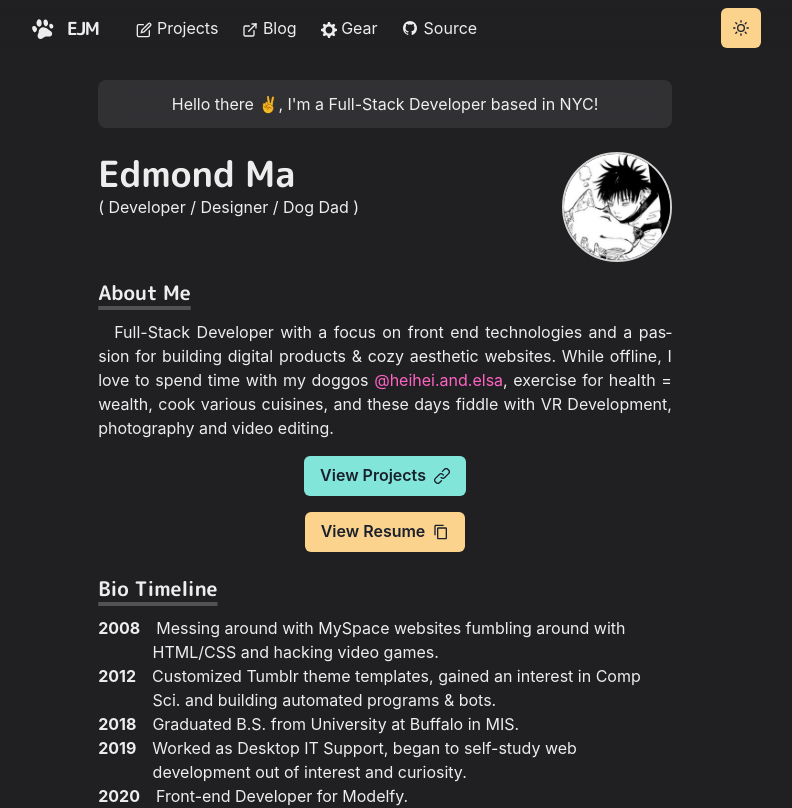
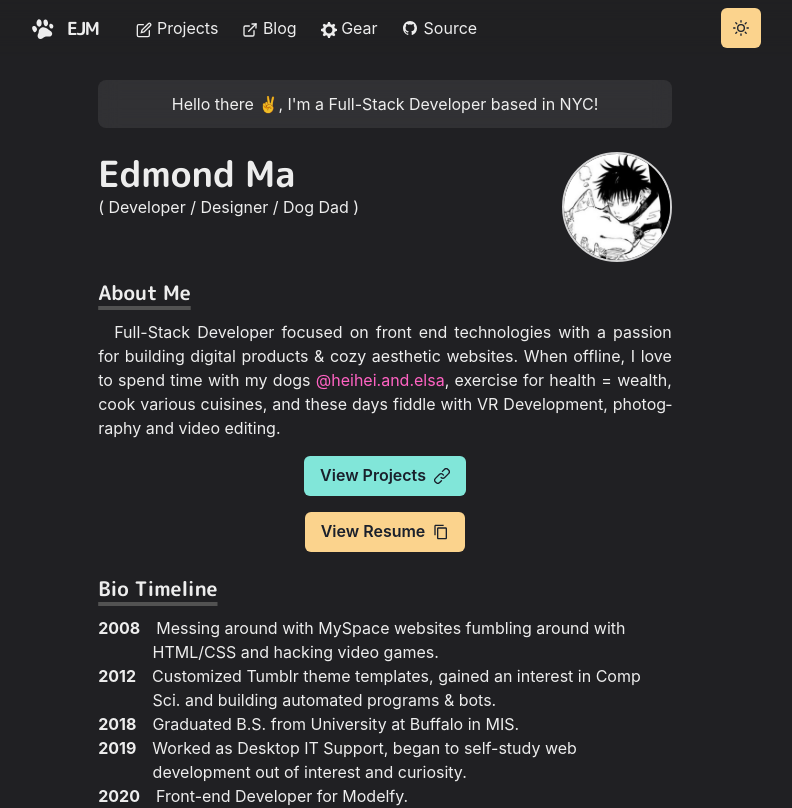
Before and after one commit to edjunma/edmondma.dev-v1, a Next.js app: page / in a window 1280 px wide. Shown: the top 808 px of the page, without its empty margins (255-1047 px from the left). Built offline with nearby package versions, Linux system fonts and the light colour scheme.

Commit message:
latest update

```diff
--- a/pages/index.js
+++ b/pages/index.js
@@ -63,7 +63,7 @@ const Page = () => {
             About Me
           </Heading>
           <Paragraph>
-            Full-Stack Developer with a focus on front end technologies and a passion for building digital products & cozy aesthetic websites. While offline, I love to spend time with my doggos {' '}
+            Full-Stack Developer focused on front end technologies with a passion for building digital products & cozy aesthetic websites. When offline, I love to spend time with my dogs {' '}
             <Link href="https://www.instagram.com/heihei.and.elsa/" target="_blank">
               @heihei.and.elsa
             </Link>, exercise for health = wealth, cook various cuisines, and these days fiddle with VR Development, photography and video editing.
```
